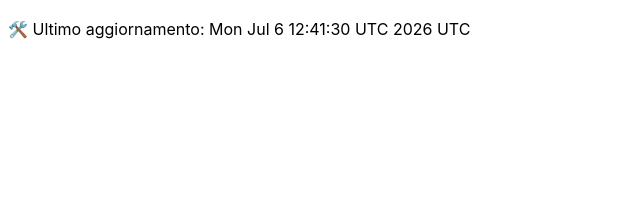
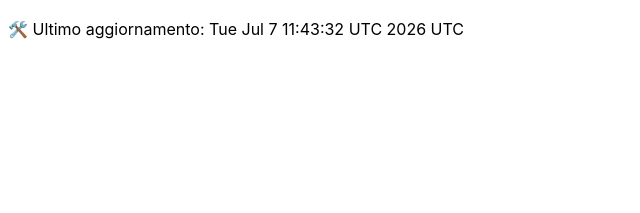
Before and after one commit to DanteTrb/DanteTrb.github.io, a Jekyll site: the page built from badges.md, in a window 1280 px wide. Shown: the top 213 px of the page, without its empty margins (0-640 px from the left). Built offline with Jekyll 4.4.1, drawn with Linux system fonts in a browser that asks for light colours; our own code applies the rules of GitHub Pages for plain Markdown files.

Commit message:
🛠️ Aggiornamento automatico badge

```diff
--- a/badges.md
+++ b/badges.md
@@ -1 +1 @@
-🛠️ Ultimo aggiornamento: Mon Jul  6 12:41:30 UTC 2026 UTC
+🛠️ Ultimo aggiornamento: Tue Jul  7 11:43:32 UTC 2026 UTC
```
